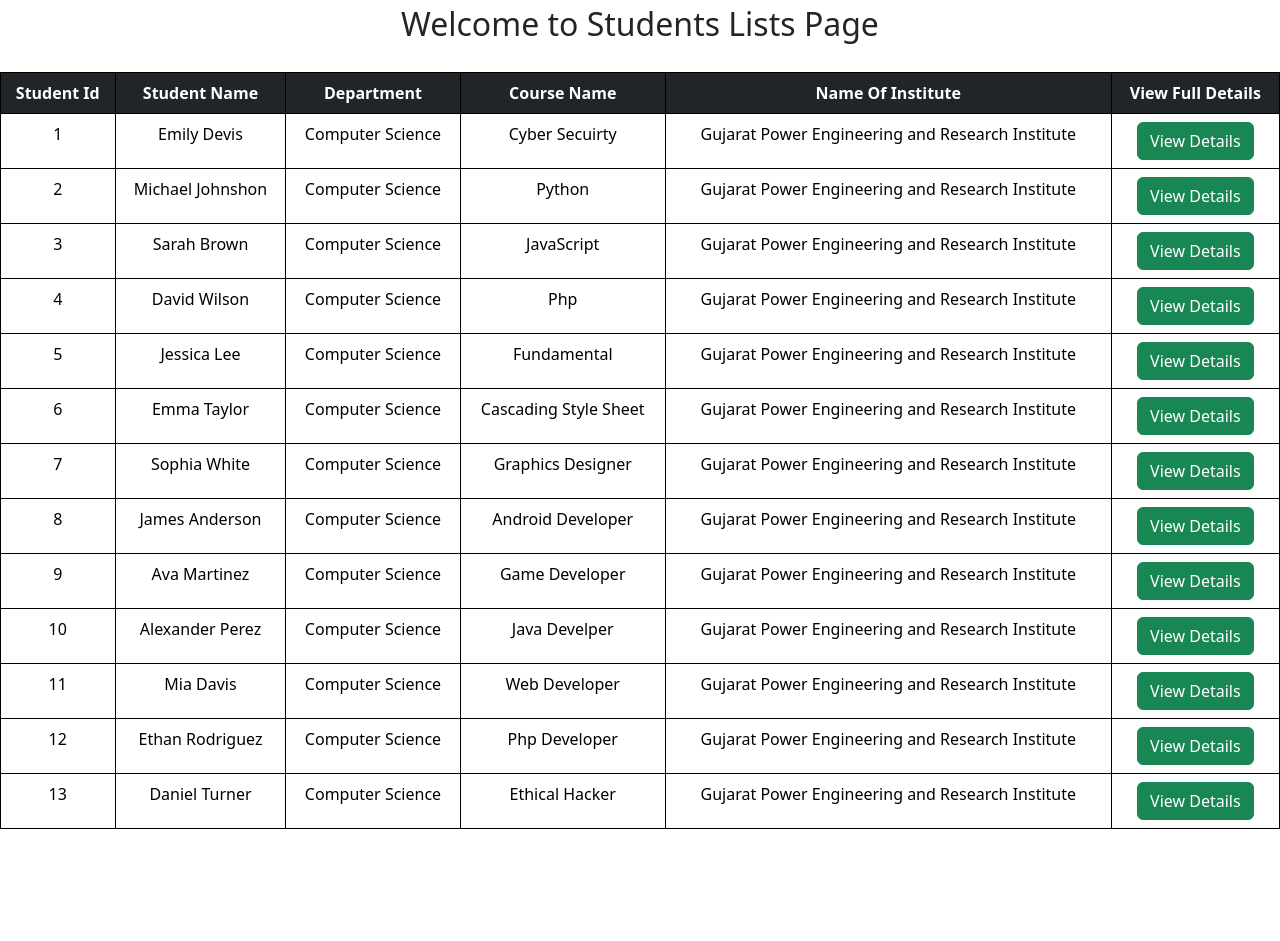
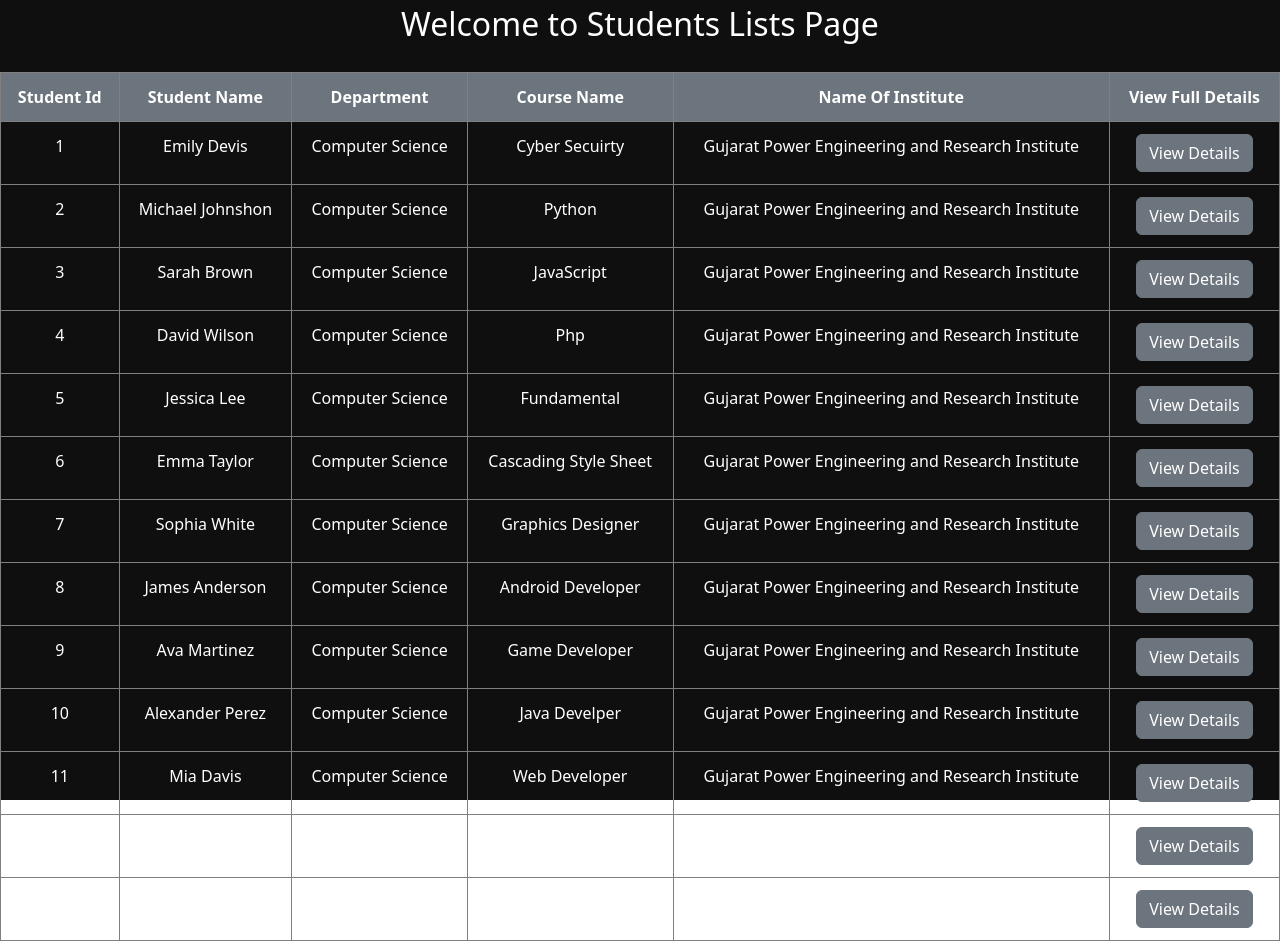
Before and after one commit to nisarg-frontendarmy/sample-react-project, a React (Create React App) app: page /dashboard in a window 1280 px wide. Before the commit the page ends 845 px from the top, so only its background shows below. Built offline with nearby package versions, Linux system fonts and the light colour scheme.

Commit message:
Redesign-using-React-bootstrap

```diff
--- a/src/App.css
+++ b/src/App.css
@@ -104,6 +104,11 @@
 
 .main-div17 {
   margin-left: -90%;
+}
+
+/* Dashboard Page react bootstrap imeplement */
+.main-div19 {
+  background: #0F0F0F;
 }
 
 .auth-form-container,
--- a/src/components/dashboard/Dashboard.jsx
+++ b/src/components/dashboard/Dashboard.jsx
@@ -9,34 +9,36 @@ const Dashboard = () => {
 
   const listItemStyle = {
     backgroundColor: "transparent",
-    border: "1px solid black",
+    border: "1px solid grey",
+    padding: "12px",
+    opacity: "10",
   };
 
   return (
-    <div className="text-center w-50 w-100">
-      <div className="fs-2 mb-4">Welcome to Students Lists Page</div>
+    <div className="text-center w-100 vh-100 main-div19">
+      <div className="fs-2 mb-4 text-white">Welcome to Students Lists Page</div>
       <Table className="w-100">
         <thead>
-          <tr className="bg-dark">
-            <th className="text-white" style={listItemStyle}>Student Id</th>
-            <th className="text-white" style={listItemStyle}>Student Name</th>
-            <th className="text-white" style={listItemStyle}>Department</th>
-            <th className="text-white" style={listItemStyle}>Course Name</th>
-            <th className="text-white" style={listItemStyle}>Name Of Institute</th>
-            <th className="text-white" style={listItemStyle}>View Full Details</th>
+          <tr className="w-5 mt-10">
+            <th className="text-white bg-secondary" style={listItemStyle}>Student Id</th>
+            <th className="text-white bg-secondary" style={listItemStyle}>Student Name</th>
+            <th className="text-white bg-secondary" style={listItemStyle}>Department</th>
+            <th className="text-white bg-secondary" style={listItemStyle}>Course Name</th>
+            <th className="text-white bg-secondary" style={listItemStyle}>Name Of Institute</th>
+            <th className="text-white bg-secondary" style={listItemStyle}>View Full Details</th>
           </tr>
         </thead>
         <tbody>
           {JSON.Dashboard.map((res, index) => (
             <tr key={index}>
-              <td style={listItemStyle}>{res.studentId}</td>
-              <td style={listItemStyle}>{res.studentName}</td>
-              <td style={listItemStyle}>{res.department}</td>
-              <td style={listItemStyle}>{res.courseName}</td>
-              <td style={listItemStyle}>{res.instituteName}</td>
-              <td style={listItemStyle}>
+              <td className="text-white"  style={listItemStyle}>{res.studentId}</td>
+              <td className="text-white"  style={listItemStyle}>{res.studentName}</td>
+              <td className="text-white"  style={listItemStyle}>{res.department}</td>
+              <td className="text-white"  style={listItemStyle}>{res.courseName}</td>
+              <td className="text-white"  style={listItemStyle}>{res.instituteName}</td>
+              <td className="text-white"  style={listItemStyle}>
                 <Button
-                  variant="success"
+                  variant="secondary"
                   className="mx-auto d-flex justify-content-center"
                   onClick={() => history(`/SingleStudent?${res.studentId}`)}
                 >
```
